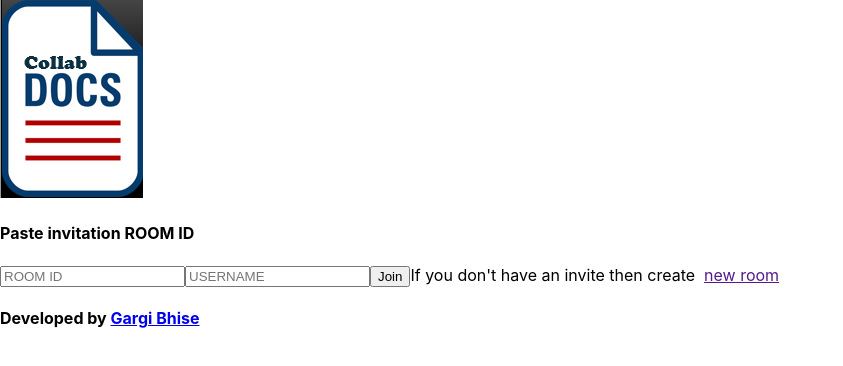
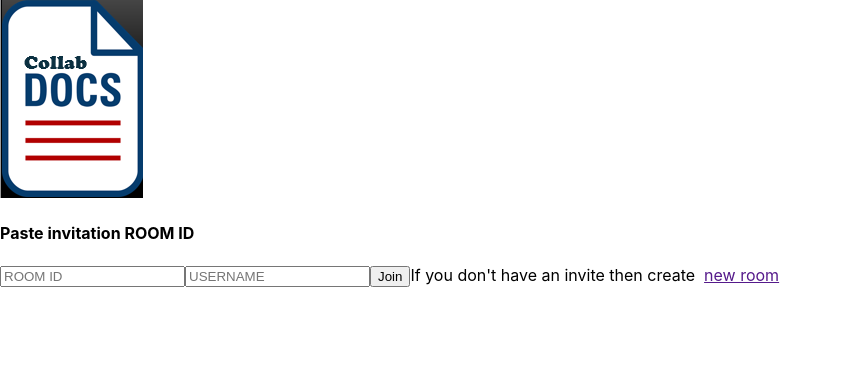
Before and after one commit to GargiBhise/Collaborative-Document-Editor, a React (Create React App) app: page / in a window 1280 px wide. Shown: the top 366 px of the page, without its empty margins (0-843 px from the left). Built offline with nearby package versions, Linux system fonts and the light colour scheme.

Commit message:
Created forms for Uname and RoomID

```diff
--- a/src/pages/Home.js
+++ b/src/pages/Home.js
@@ -23,9 +23,7 @@ const Home = () => {
                     </span>
                 </div>
             </div>
-            <footer>
-                <h4>Developed by <a href="https://github.com/GargiBhise/Collaborative-Document-Editor"> Gargi Bhise</a></h4>
-            </footer>
+
         </div>
     )
 }
```
